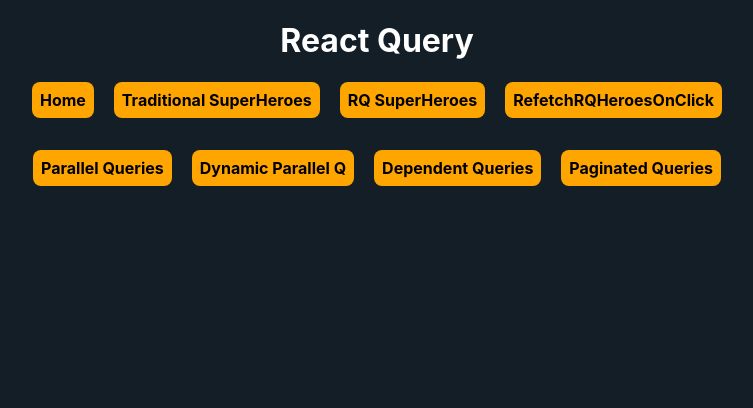
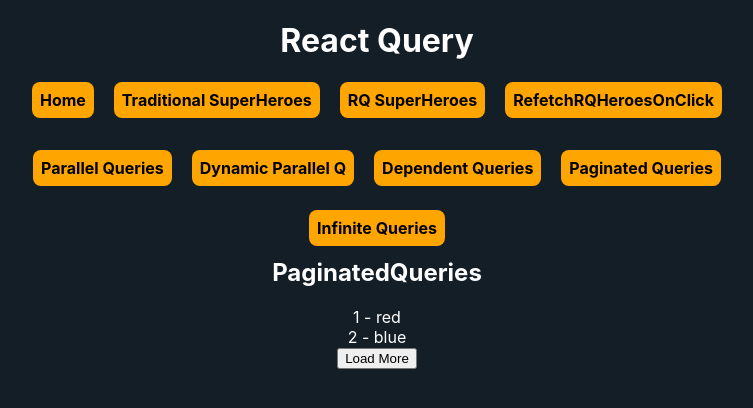
Before and after one commit to LemmyMwaura/Tanstack-RQuery, a React (Vite) app: page /rq-infinite in a window 1280 px wide. Shown: the top 408 px of the page, without its empty margins (263-1016 px from the left). Built offline with nearby package versions, Linux system fonts and the light colour scheme; data requests are answered from the project's data file.

Commit message:
feat: setup infinite  queries

```diff
--- a/src/components/Header.jsx
+++ b/src/components/Header.jsx
@@ -9,6 +9,7 @@
 import DynamicParallelQueries from './DynamicParallelQueries';
 import DependentQueriesPage from './DependentQueriesPage';
 import PaginatedQueries from './PaginatedQueries';
+import InfiniteQueries from './InfiniteQueries';
 
 export default function Header() {
   return (
@@ -27,13 +28,17 @@
         <NavLink to='/rq-paginated'>Paginated Queries</NavLink>
       </nav>
 
+      <nav>
+        <NavLink to='/rq-infinite'>Infinite Queries</NavLink>
+      </nav>
+
       <Routes>
         <Route path='/' element={<Homepage/>}/>
         <Route path='/rq-parallel' element={<ParallelQueriesPage/>}/>
         <Route path='/rq-dynamic-parallel' element={<DynamicParallelQueries heroIds={[1,3]}/>}/>
         <Route path='/rq-dependent' element={<DependentQueriesPage email="lemminton@gmail.com"/>}/>
         <Route path='/rq-paginated' element={<PaginatedQueries/>}/>
-
+        <Route path='/rq-infinite' element={<InfiniteQueries/>}/>
         <Route path='/super-heroes' element={<SuperHeroesPage/>}/>
         <Route path='/rq-super-heroes' element={<RQSuperHeroespage/>}/>
         <Route path='/refetch-rq-super-heroes' element={<RefetchRQsuperheroes/>}/>
--- /dev/null
+++ b/src/components/InfiniteQueries.jsx
@@ -0,0 +1,52 @@
+import { useInfiniteQuery } from "react-query"
+import axios from "axios"
+
+const fetchColors = ({ pageParam = 1 }) => {
+  return axios.get(`http://localhost:4000/colors?_limit=2&_page=${pageParam}`)
+}
+
+function InfiniteQueries() {
+  const { isLoading, isError, error, data, hasNextPage,
+  fetchNextPage, isFetchingNextPage,  isFetching } = useInfiniteQuery("colors",
+    fetchColors,
+    {
+      getNextPageParam: (_lastpage, pages) => {
+        if(pages.length < 4){
+          return pages.length + 1
+        } else return undefined;
+      }
+    }
+  )
+
+  return (
+    <div>
+      <h2 className="title">PaginatedQueries</h2>
+
+      {isError && <div>{error.message}</div>}
+
+      {isLoading ? (
+        <div>Loading...</div>
+      ) : (
+        data?.pages.map((group, index) => {
+          return (
+            <div key={index}>
+              {group?.data.map(color => {
+                return <div key={color.id}>{color.id} - {color.label}</div>
+              })}
+            </div>
+          )
+        })
+      )}
+
+      <button
+        disabled={!hasNextPage}
+        onClick={fetchNextPage}
+      >Load More
+      </button>
+
+      <div>{isFetching && !isFetchingNextPage ? 'Fetching...' : null}</div>
+    </div>
+  )
+}
+
+export default InfiniteQueries
```
